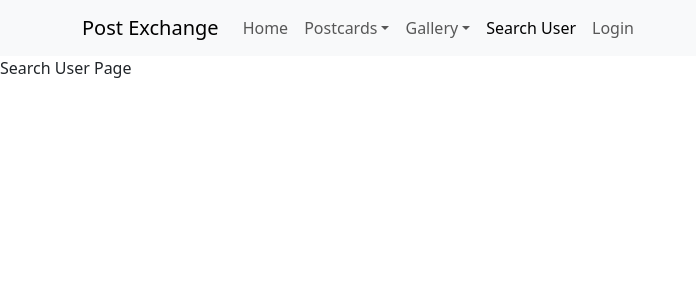
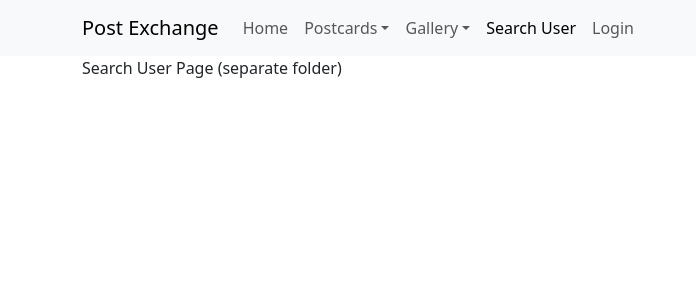
Before and after one commit to CSCI201-SPR24-Group24/PostExchange-front, a React (Create React App) app: page /searchuser in a window 1280 px wide. Shown: the top 300 px of the page, without its empty margins (0-696 px from the left). Built offline with nearby package versions, Linux system fonts and the light colour scheme.

Commit message:
skeleton for userSearch

```diff
--- a/src/App/App.js
+++ b/src/App/App.js
@@ -14,13 +14,14 @@ import PersonalGallery from '../personalGallery.js';
 import Home from '../Home/Home.js'
 import ReceivedPostcards from '../Postcards/ReceivedPostcards.js'
 import CreatePostcard from '../Postcards/CreatePostcard.js'
+import SearchUser from '../SearchUser/SearchUser.js';
 
 
 
 
 const Postcards = () => <div>Postcards Page</div>;
 //const Gallery = () => <div>Gallery Page</div>;
-const SearchUser = () => <div>Search User Page</div>;
+// const SearchUser = () => <div>Search User Page</div>;
 // const UserProfile = () => <div>User Profile Page</div>;
 
 function PrivateRoute () {
--- /dev/null
+++ b/src/SearchUser/SearchUser.js
@@ -0,0 +1,14 @@
+import React, { useState } from 'react';
+import { Container, Row, Col, Form, Button, Alert } from 'react-bootstrap';
+import { useNavigate } from 'react-router-dom';
+import { md5 } from 'js-md5';
+
+const SearchUser = ({loginToken, setLoginToken, setLoginState}) => {
+  return (
+    <Container>
+      Search User Page (separate folder)
+    </Container>
+  );
+}
+
+export default SearchUser;
```
